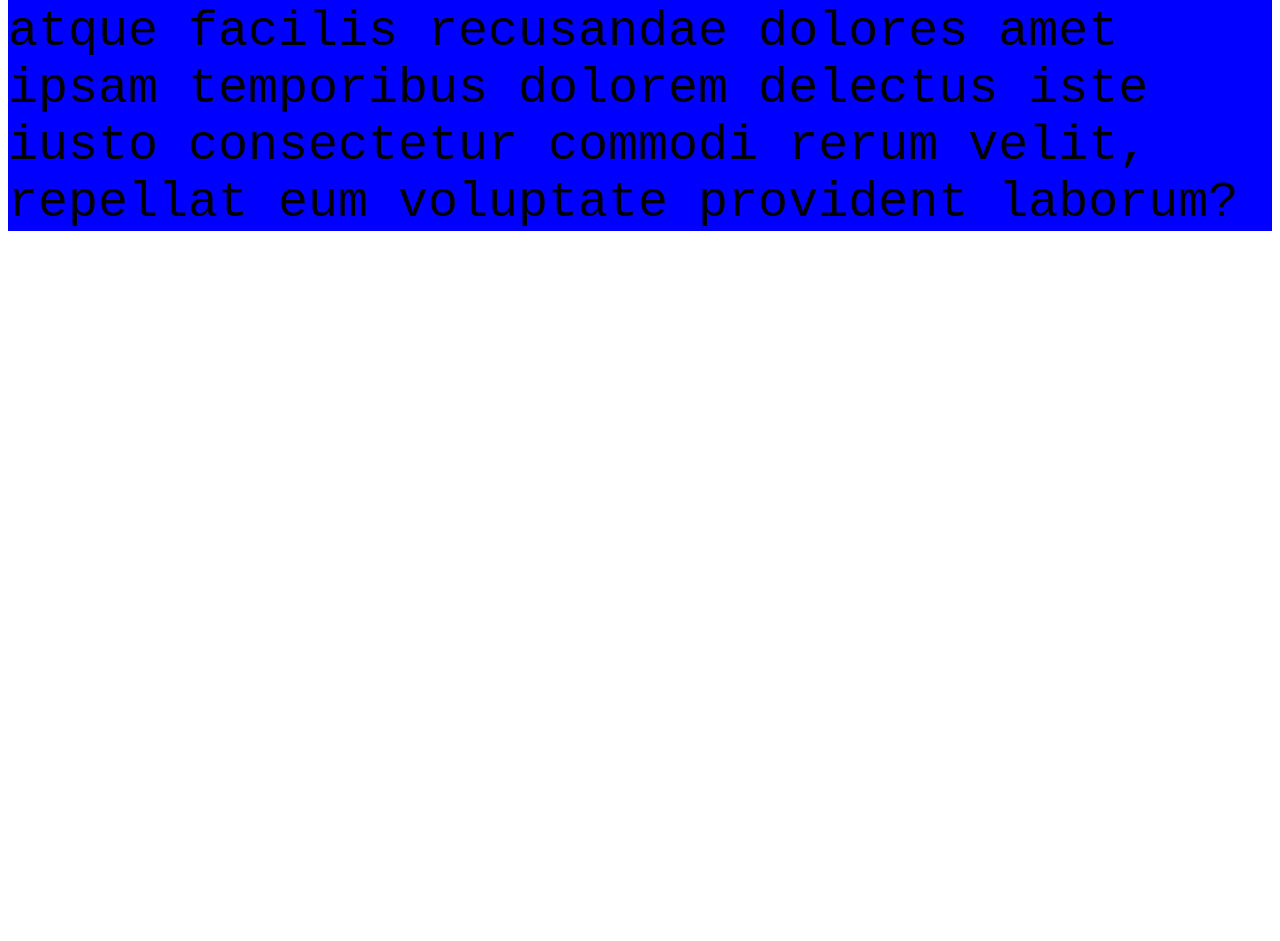
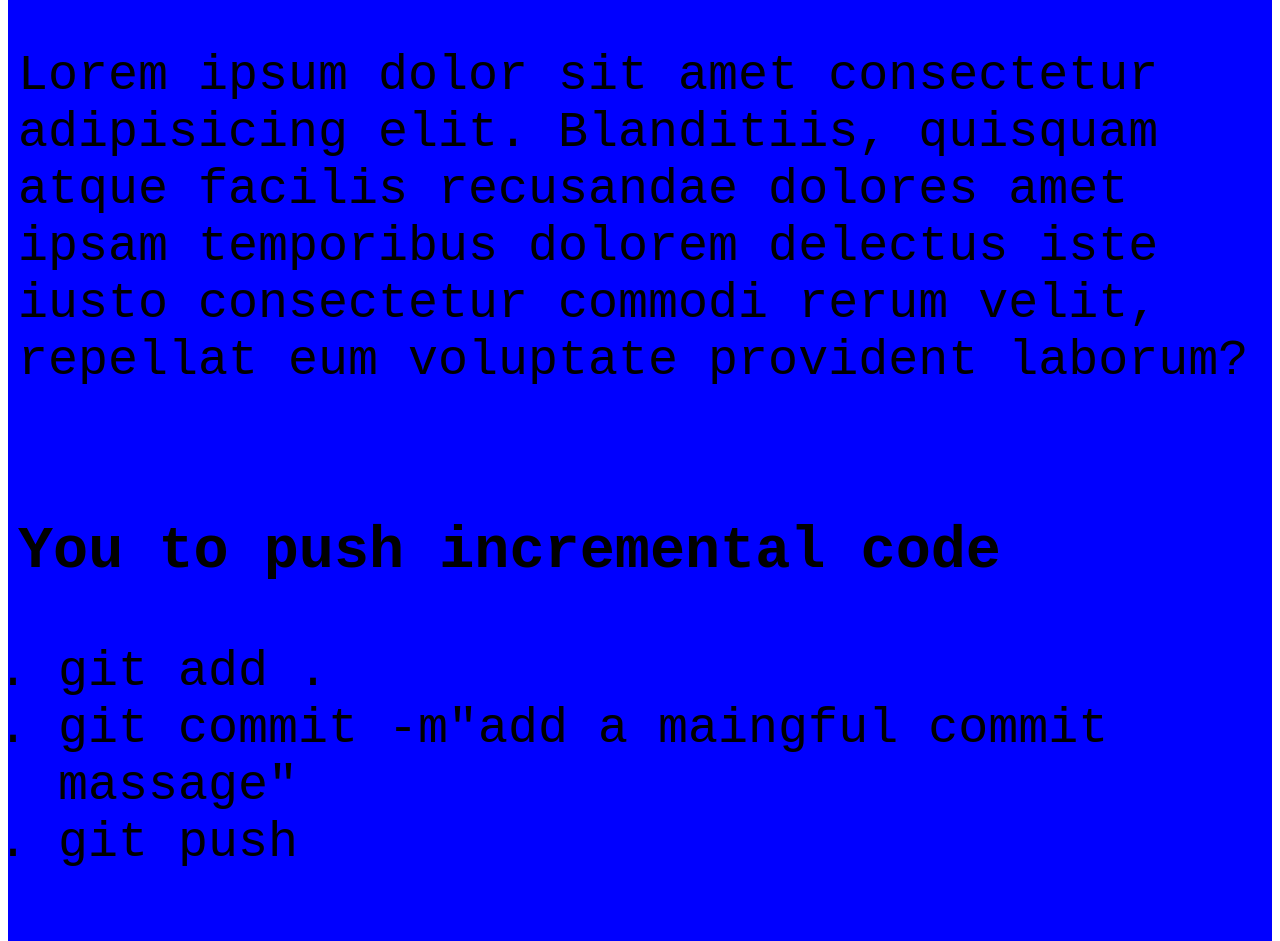
Before and after one commit to srejon868/my-simple-website, a plain HTML site: page index.html in a window 1280 px wide. Shown: the part 1477-2418 px from the top of the page. Before the commit the page ends 1758 px from the top, so only its background shows below. Drawn offline with Linux system fonts and the light colour scheme.

Commit message:
my name is niloy

```diff
--- a/simple.html
+++ b/index.html
@@ -1,6 +1,6 @@
 <!DOCTYPE html>
 <html lang="en">
-<head>
+<headad>
     <meta charset="UTF-8">
     <meta name="viewport" content="width=device-width, initial-scale=1.0">
     <title>This is my simple website</title>
@@ -19,5 +19,15 @@
         <h1>My father name is Sonjite chockroborty </h1>
         <p>Lorem ipsum dolor sit amet consectetur adipisicing elit. Blanditiis, quisquam atque facilis recusandae dolores amet ipsam temporibus dolorem delectus iste iusto consectetur commodi rerum velit, repellat eum voluptate provident laborum?</p>
     </div>
+    <div>
+        <h3>You to push incremental code </h3>
+        <ol>
+        <li> git add .</li>
+        <li>git commit -m"add a maingful commit massage"</li>
+        <li>git push</li>
+        </ol>
+    </div>
+    <div> Niloy is a good boy</div>
+    <img src="images/450512628_495607642844820_7235723361158003798_n.jpg" alt="">
 </body>
 </html>
--- a/styles/blog.css
+++ b/styles/blog.css
@@ -2,4 +2,5 @@ div{
     background-color: blue;
     font-size: 50px;
     font-family: 'Courier New', Courier, monospace;
+    padding: 10px;
 }
```
Also changed, not shown: images/450512628_495607642844820_7235723361158003798_n.jpg (added).
